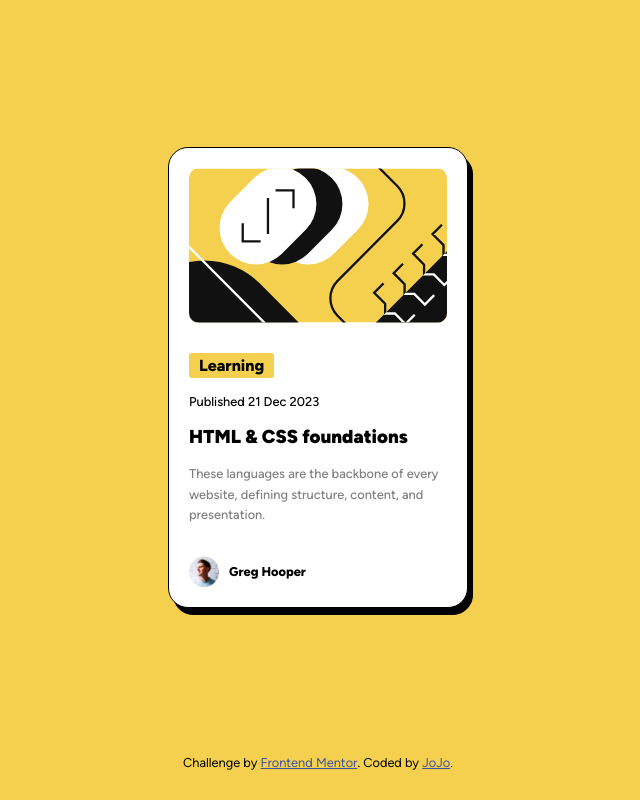
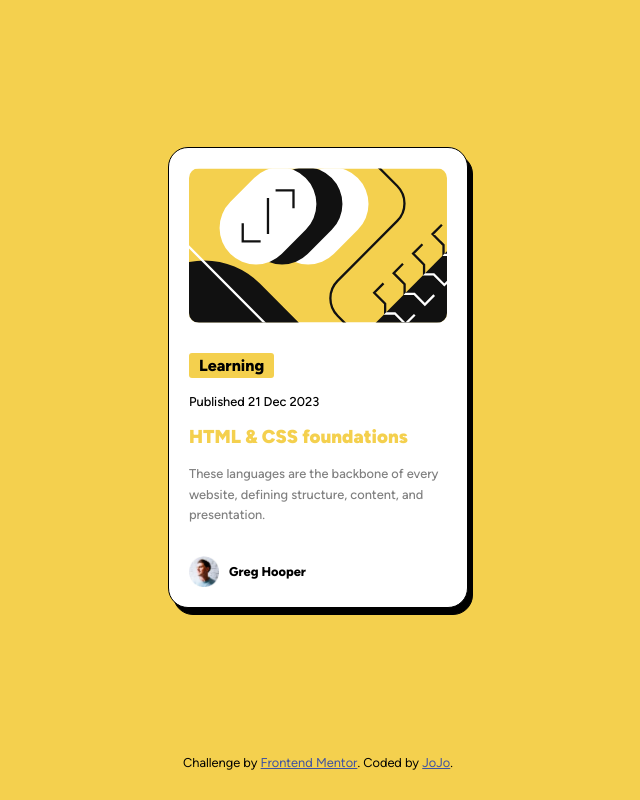
Before and after one commit to khajornritdacha/frontend-mentor, a plain HTML site: page index.html in a window 1280 px wide. In both pictures the pointer is over the element "HTML & CSS foundations". Shown: the whole page, without its empty margins (322-962 px from the left). Drawn offline with Linux system fonts and the light colour scheme.

Commit message:
feat: add hover highlight

```diff
--- a/style.css
+++ b/style.css
@@ -69,6 +69,11 @@ body {
   width: 300px;
   height: min-content;
   margin: auto;
+  cursor: pointer;
+}
+
+.card-container:hover .card-title {
+  color: var(--primary);
 }
 
 .card-hero {
```
